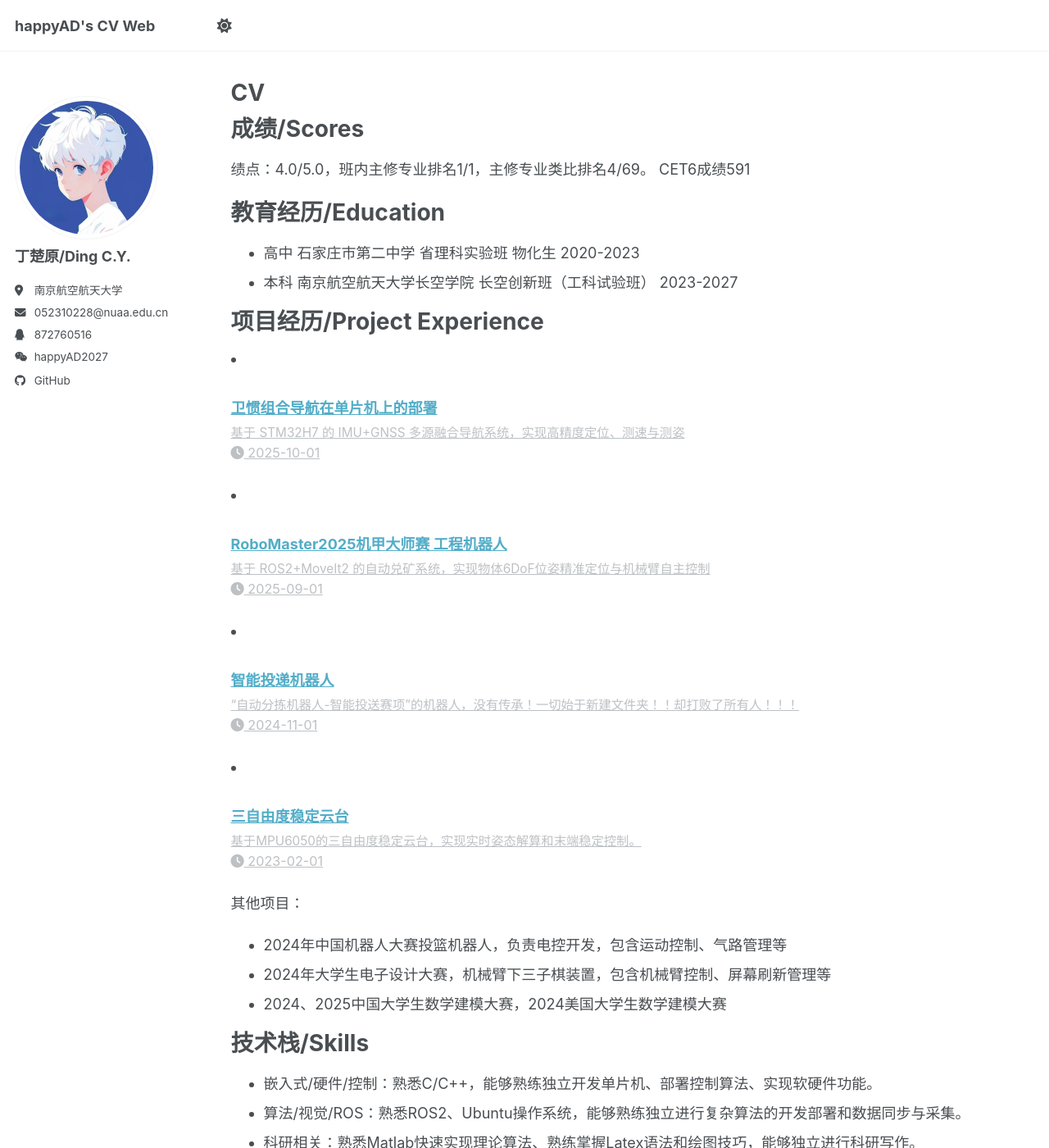
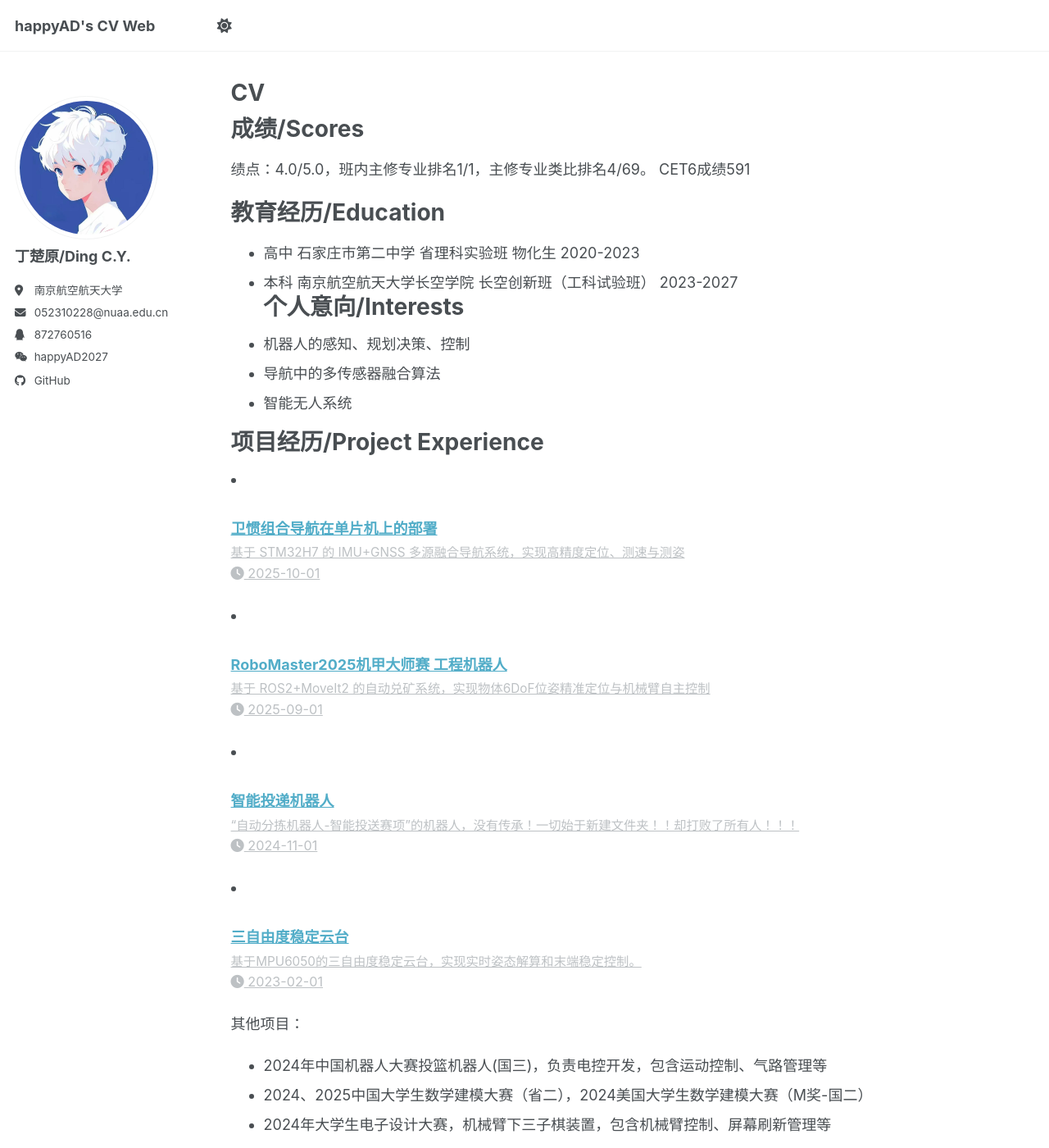
Before and after one commit to happyADD/happyADD.github.io, a Jekyll site: the page built from _pages/cv.md, in a window 1280 px wide and 1400 px high. Shown: the whole window at 82% size. Built offline with Jekyll 4.4.1, drawn with Linux system fonts in a browser that asks for light colours; a script bundle is joined from its source files by our own code; library files that are not in the unit come from our copies.

Commit message:
[update]奖项详情

```diff
--- a/_pages/cv.md
+++ b/_pages/cv.md
@@ -17,6 +17,10 @@ CET6成绩591
 ======
 * 高中 石家庄市第二中学 省理科实验班 物化生 2020-2023
 * 本科 南京航空航天大学长空学院 长空创新班（工科试验班） 2023-2027
+# 个人意向/Interests
+- 机器人的感知、规划决策、控制
+- 导航中的多传感器融合算法
+- 智能无人系统
 
 项目经历/Project Experience
 ======
@@ -27,9 +31,10 @@ CET6成绩591
 
 
 其他项目：
-- 2024年中国机器人大赛投篮机器人，负责电控开发，包含运动控制、气路管理等
+- 2024年中国机器人大赛投篮机器人(国三)，负责电控开发，包含运动控制、气路管理等
+- 2024、2025中国大学生数学建模大赛（省二），2024美国大学生数学建模大赛（M奖-国二）
 - 2024年大学生电子设计大赛，机械臂下三子棋装置，包含机械臂控制、屏幕刷新管理等
-- 2024、2025中国大学生数学建模大赛，2024美国大学生数学建模大赛
+
 
 技术栈/Skills
 ======
```
Also changed, not shown: _talks/1-RoboMaster2025机甲大师赛 工程机器人.md (+3 -0 lines), _talks/3-智能投递机器人.md (+4 -0 lines), .obsidian/workspace.json.
